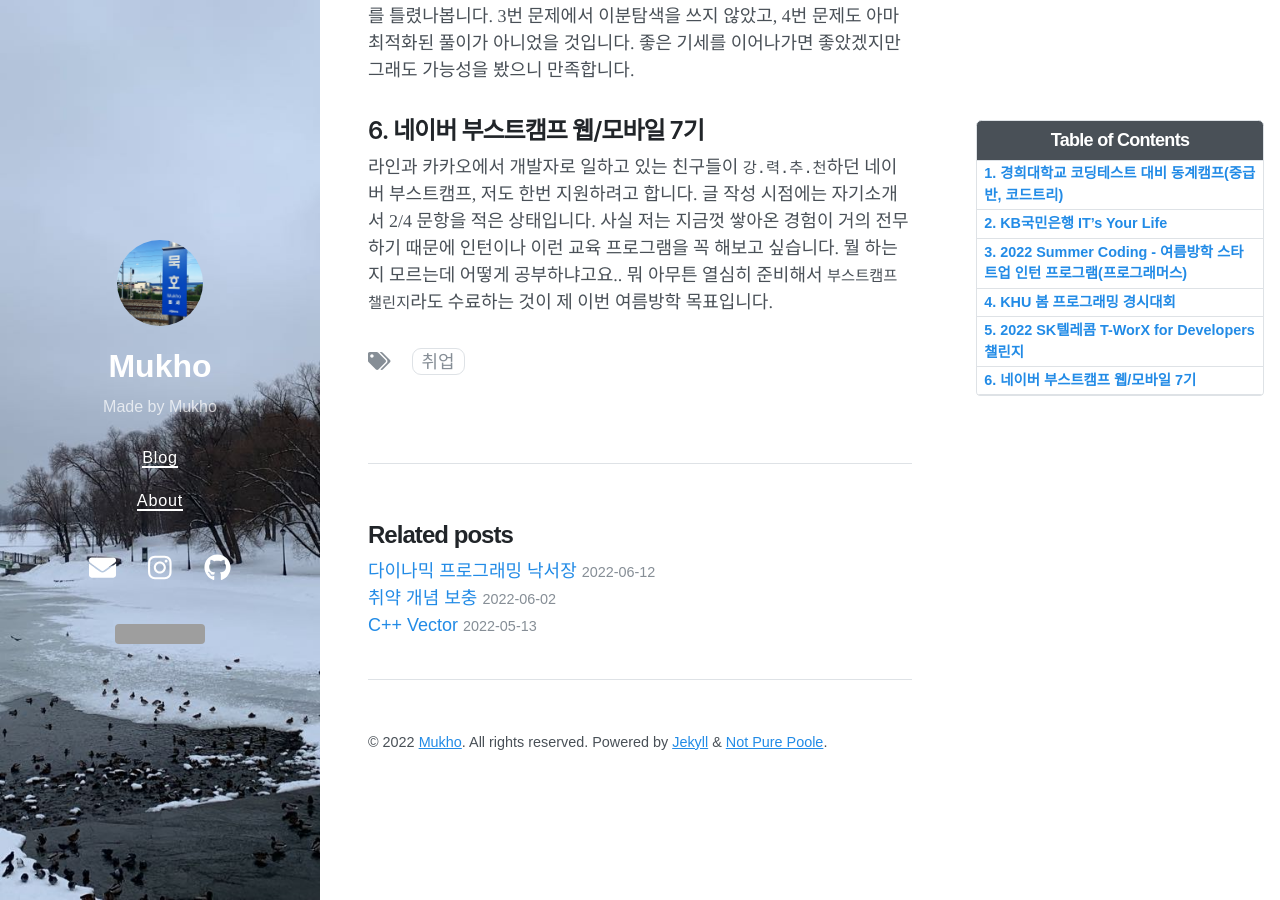
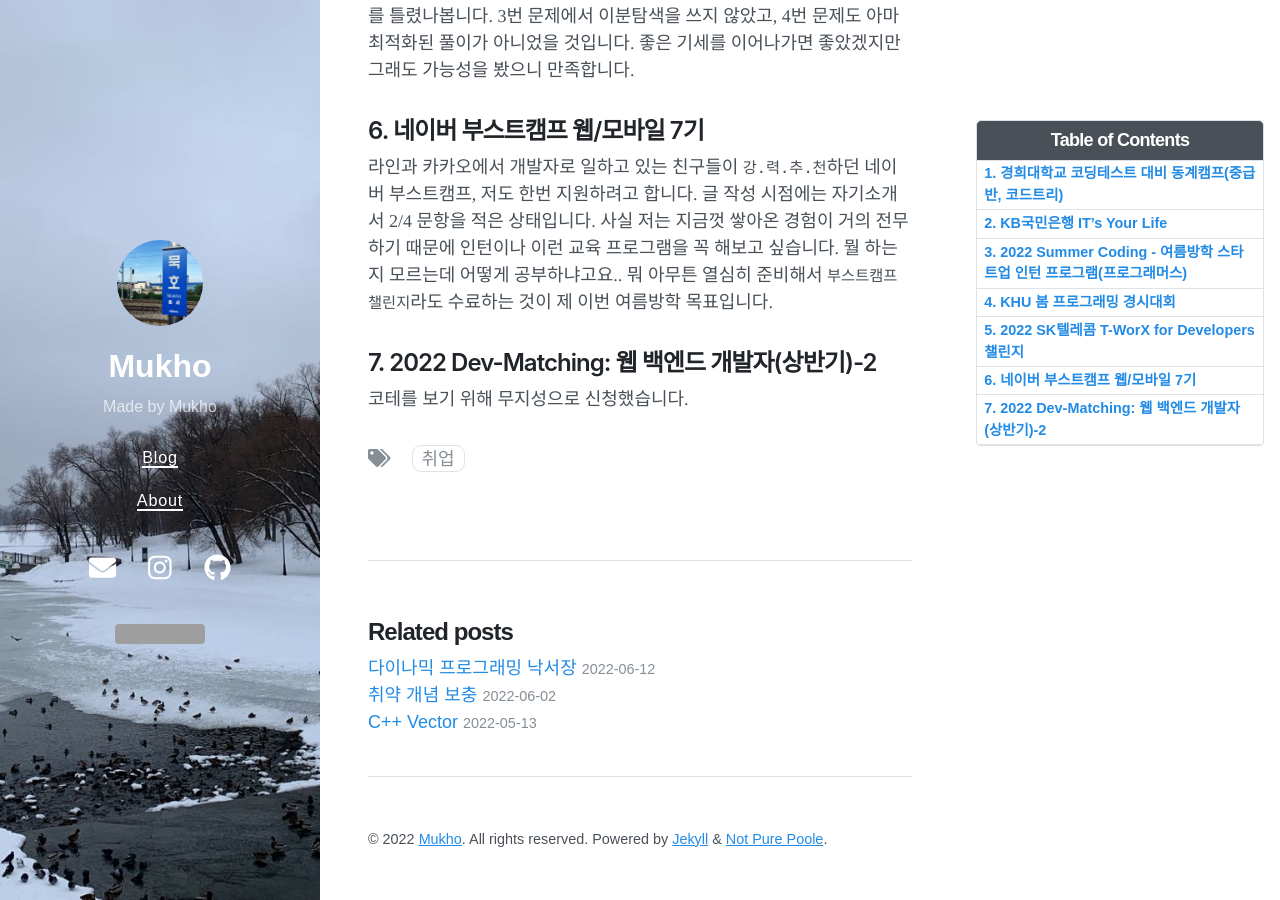
Before and after one commit to mukhoplus/mukhoplus.github.io, a Jekyll site: the page built from _posts/2022-06-08-묵호씨의 취업 도전기.md, in a window 1280 px wide and 900 px high, scrolled down 3043 px. Built offline with Jekyll 4.4.1, drawn with Linux system fonts in a browser that asks for light colours; nearby versions of some CDN libraries; comment, search, counter and statistics services are not loaded; grey boxes are pictures that could not be loaded.

Commit message:
dev-matching

```diff
--- a/_posts/2022-06-08-묵호씨의 취업 도전기.md
+++ b/_posts/2022-06-08-묵호씨의 취업 도전기.md
@@ -41,3 +41,6 @@ toc:  true
 
 ## 6. 네이버 부스트캠프 웹/모바일 7기<br>
 라인과 카카오에서 개발자로 일하고 있는 친구들이 ``강.력.추.천``하던 네이버 부스트캠프, 저도 한번 지원하려고 합니다. 글 작성 시점에는 자기소개서 2/4 문항을 적은 상태입니다. 사실 저는 지금껏 쌓아온 경험이 거의 전무하기 때문에 인턴이나 이런 교육 프로그램을 꼭 해보고 싶습니다. 뭘 하는지 모르는데 어떻게 공부하냐고요.. 뭐 아무튼 열심히 준비해서 ``부스트캠프 챌린지``라도 수료하는 것이 제 이번 여름방학 목표입니다.<br>
+
+## 7. 2022 Dev-Matching: 웹 백엔드 개발자(상반기)-2<br>
+코테를 보기 위해 무지성으로 신청했습니다.<br>
```
